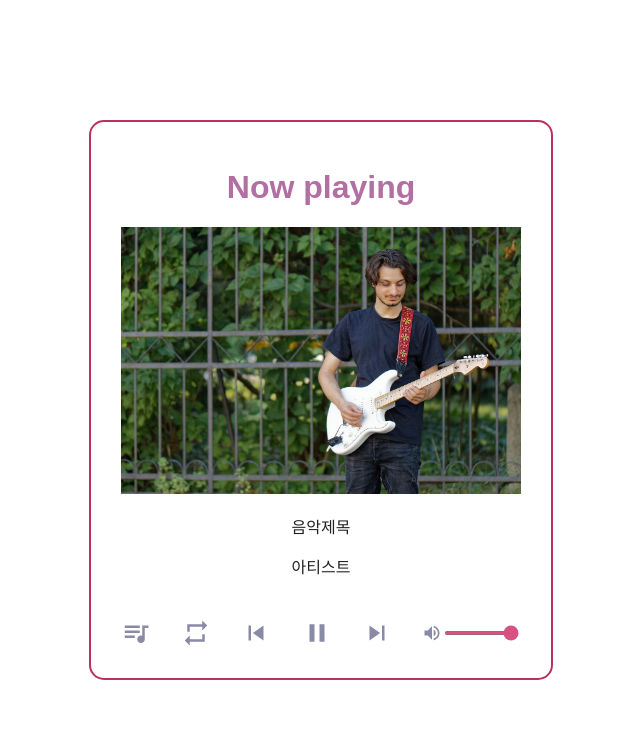
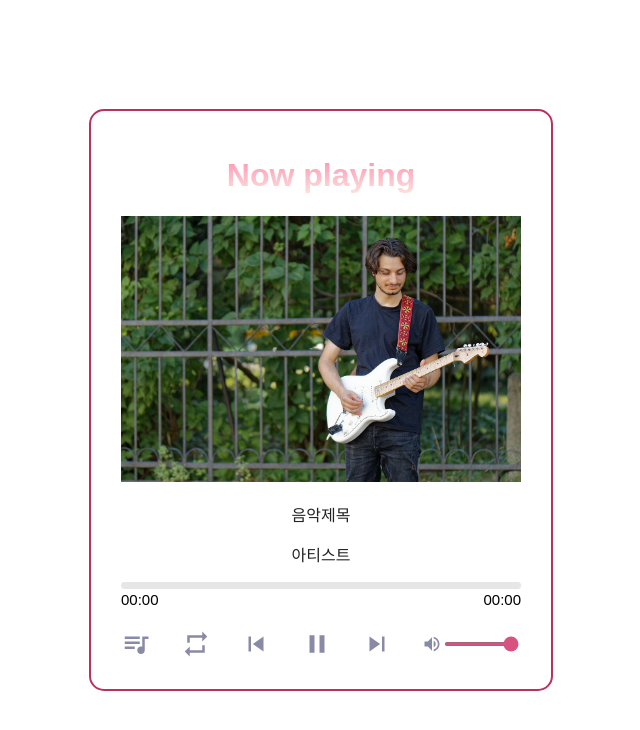
Before and after one commit to juhyunham/react-music-player, a React (Create React App) app: page / in a window 1280 px wide. Shown: the top 730 px of the page, without its empty margins (319-959 px from the left). Built offline with nearby package versions, Linux system fonts and the light colour scheme.

Commit message:
music progress 업데이트

```diff
--- a/src/App.tsx
+++ b/src/App.tsx
@@ -1,6 +1,7 @@
 import Title from "./components/Title/Title";
 import DetailImage from "./components/DetailImage/DetailImage";
 import Info from "./components/Info/Info";
+import ProgressArea from "./components/ProgressArea/ProgressArea";
 import Controls from "./components/Controls/Controls";
 import "./App.scss";
 
@@ -10,6 +11,7 @@ function App() {
       <Title />
       <DetailImage />
       <Info />
+      <ProgressArea />
       <Controls />
     </div>
   );
--- /dev/null
+++ b/src/components/ProgressArea/ProgressArea.scss
@@ -0,0 +1,25 @@
+.progress_area {
+  width: 100%;
+  height: 7px;
+  border-radius: 50px;
+  background: #e6e6e6;
+  cursor: pointer;
+
+  .music_timer {
+    display: flex;
+    align-items: center;
+    justify-content: space-between;
+    margin-top: 2px;
+    span {
+      font-size: 15px;
+    }
+  }
+
+  .progress_bar {
+    height: inherit;
+    width: 0;
+    position: relative;
+    border-radius: inherit;
+    background: #ffc107;
+  }
+}
--- /dev/null
+++ b/src/components/ProgressArea/ProgressArea.tsx
@@ -0,0 +1,17 @@
+import "./ProgressArea.scss";
+
+function ProgressArea() {
+  return (
+    <div className="progress_area">
+      <div className="progress_bar">
+        <audio autoPlay></audio>
+      </div>
+      <div className="music_timer">
+        <span>00:00</span>
+        <span>00:00</span>
+      </div>
+    </div>
+  );
+}
+
+export default ProgressArea;
--- a/src/components/Title/Title.scss
+++ b/src/components/Title/Title.scss
@@ -1,4 +1,7 @@
 .title {
   text-align: center;
-  color: #b270a2;
+  background: linear-gradient(#ff8fb1 0%, #fce2db 100%);
+  background-clip: text;
+  -webkit-background-clip: text;
+  color: transparent;
 }
```
